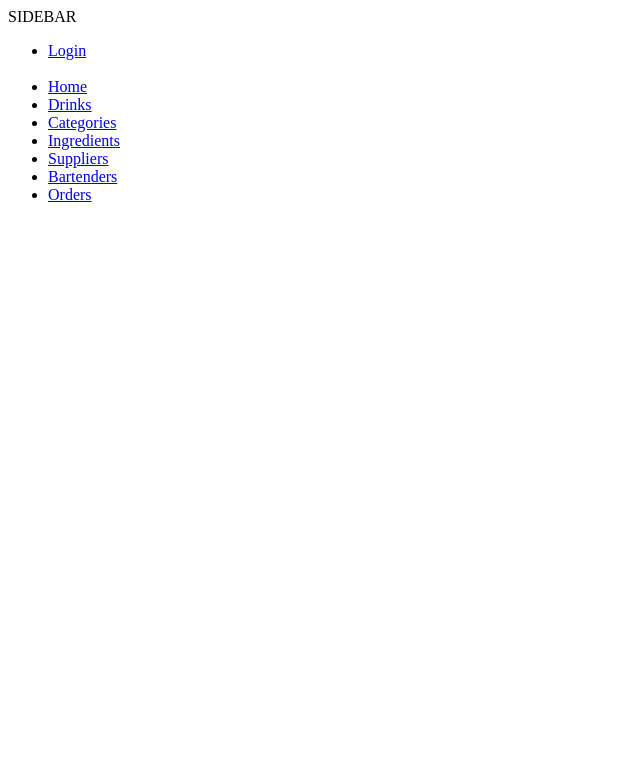
After one commit to Shkabaduba/bar-manager-py, a Django app: template templates/includes/sidebar.html in a window 1280 px wide. The commit adds this page. Shown: the top 783 px of the page, without its empty margins (0-640 px from the left). Run offline with Django 5.2, Linux system fonts and the light colour scheme; the template is opened without the code that fills it, so the values that code supplies are empty.

Commit message:
Update shift dashboard stats and add sidebar template

```diff
--- a/templates/base.html
+++ b/templates/base.html
@@ -13,7 +13,7 @@
   <div class="row">
     <div class="col-sm-3">
       {% block sidebar %}
-
+        {% include "includes/sidebar.html" %}
       {% endblock %}
     </div>
   <div class="col-sm-9">
--- /dev/null
+++ b/templates/includes/sidebar.html
@@ -0,0 +1,24 @@
+SIDEBAR
+<ul class="sidebar-nav list-group">
+  {% if user.is_authenticated %}
+    <li class="list-group-item">User: <a href="{{ user.get_absolute_url }}">{{ user.get_username }}</a></li>
+    <li class="list-group-item">
+      <form method="post" action="{% url 'logout' %}">
+        {% csrf_token %}
+        <button type="submit" class="btn btn-link p-0">Logout</button>
+      </form>
+    </li>
+  {% else %}
+    <li class="list-group-item"><a href="{% url 'login'%}?next={{request.path}}">Login</a></li>
+  {% endif %}
+
+  <br>
+
+  <li class="list-group-item"><a href="{% url 'bar:index' %}">Home</a></li>
+  <li class="list-group-item"><a href="{% url 'bar:drink-list' %}">Drinks</a></li>
+  <li class="list-group-item"><a href="{% url 'bar:category-list' %}">Categories</a></li>
+  <li class="list-group-item"><a href="{% url 'bar:ingredient-list' %}">Ingredients</a></li>
+  <li class="list-group-item"><a href="{% url 'bar:supplier-list' %}">Suppliers</a></li>
+  <li class="list-group-item"><a href="{% url 'bar:bartender-list' %}">Bartenders</a></li>
+  <li class="list-group-item"><a href="{% url 'bar:order-list' %}">Orders</a></li>
+</ul>
```
Also changed, not shown: bar/views.py (+6 -8 lines), templates/bar/index.html (+5 -8 lines).
